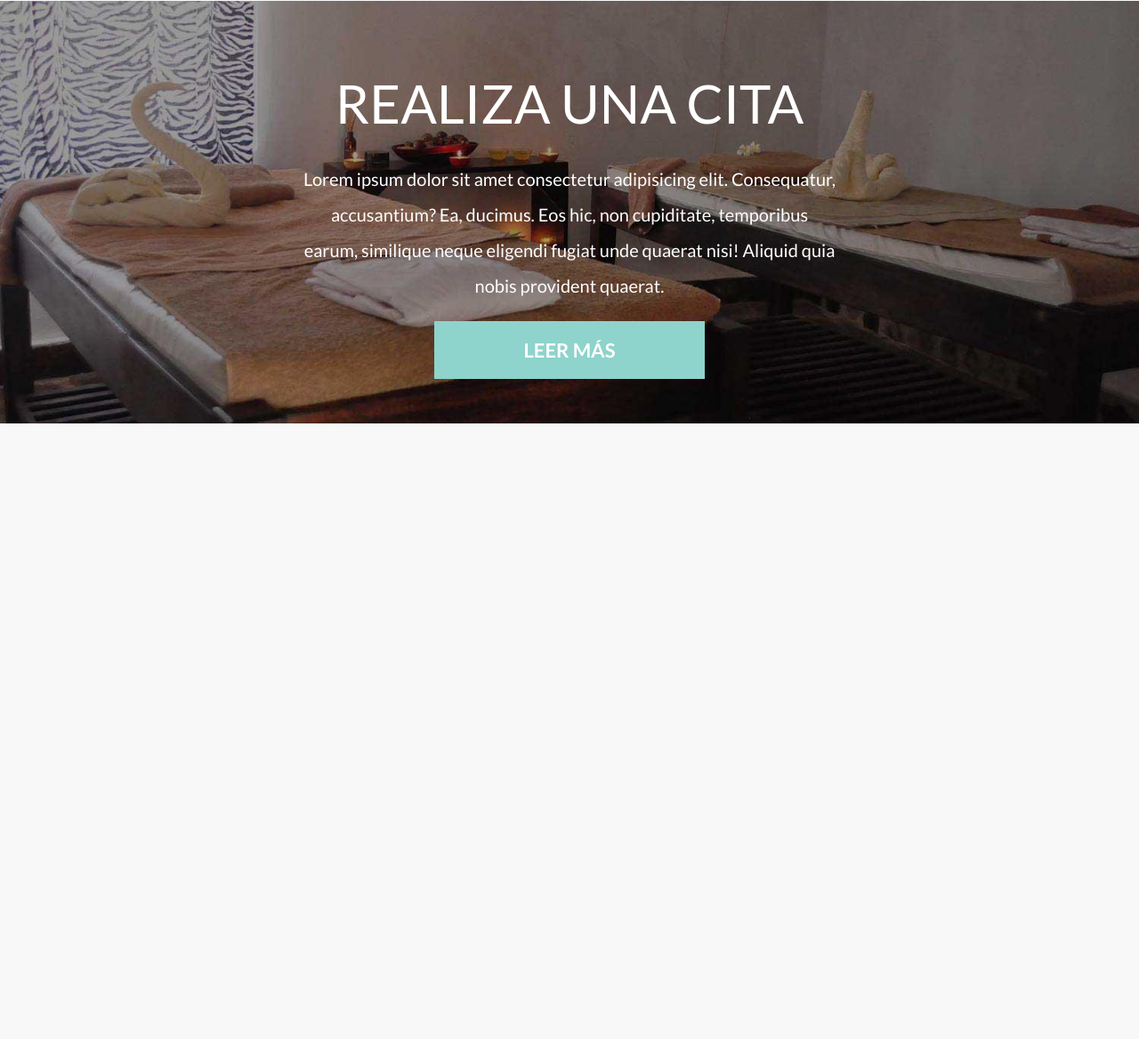
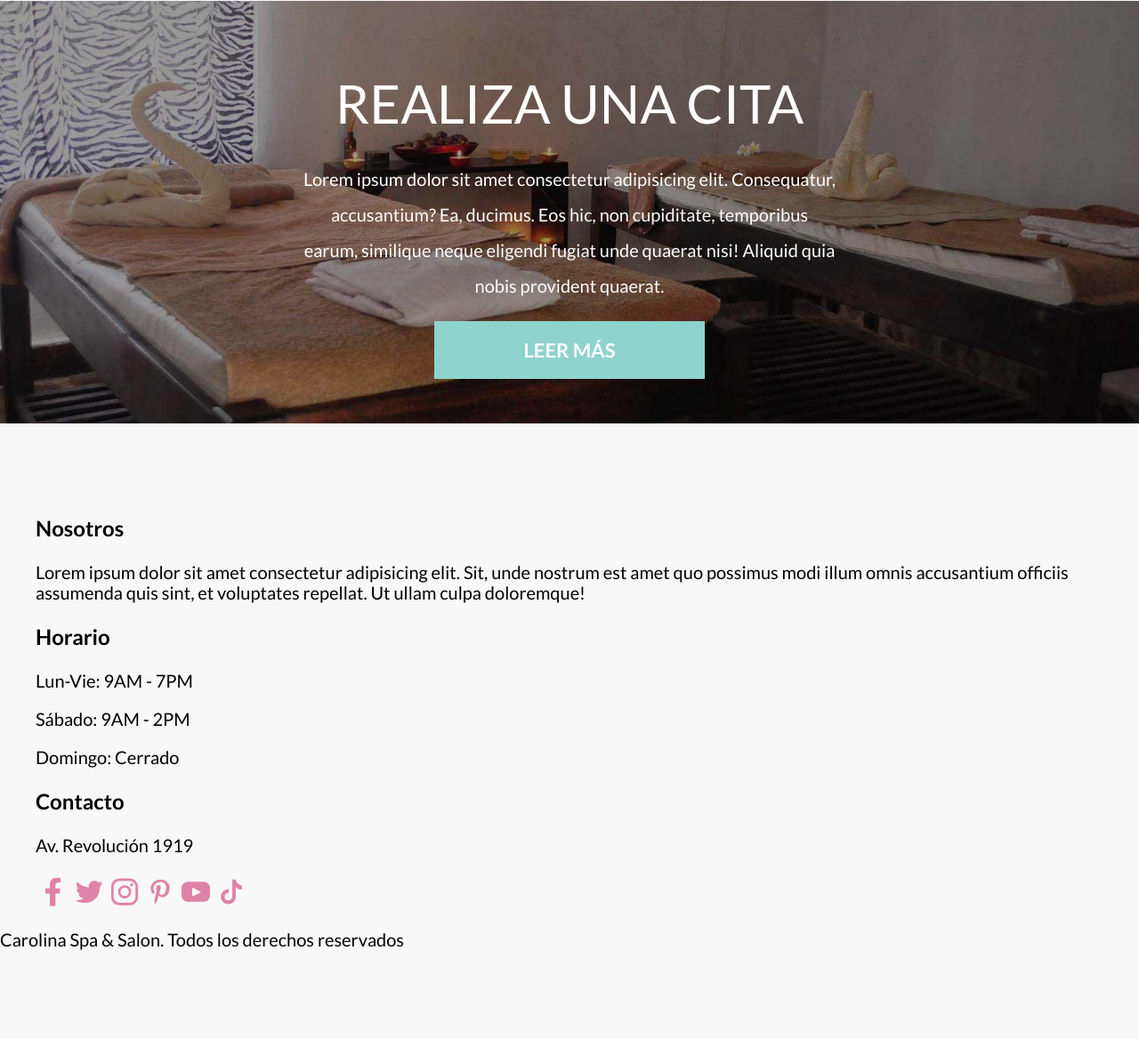
Before and after one commit to LuisMarioSolano/carolina-spa, a website: page index.html in a window 1280 px wide. Shown: the part 3451-4619 px from the top of the page at 89% size. Before the commit the page ends 3927 px from the top, so only its background shows below. Drawn offline with Linux system fonts and the light colour scheme; a web font is replaced by a local one.

Commit message:
Update index.html: add elements for .footer

```diff
--- a/index.html
+++ b/index.html
@@ -180,7 +180,7 @@
               <tr class="tabla__tr">
                 <td class="tabla__td">Sábado</td>
                 <td class="tabla__td">09:00</td>
-                <td class="tabla__td">19:00</td>
+                <td class="tabla__td">14:00</td>
               </tr>
               <tr class="tabla__tr">
                 <td class="tabla__td">Domingo</td>
@@ -297,5 +297,54 @@
 
       <a class="cita__enlace" href="#">Leer más</a>
     </section>
+
+    <footer class="footer seccion">
+      <div class="footer__grid contenedor">
+        <div class="footer__widget">
+          <h3 class="footer__heading">Nosotros</h3>
+          <p class="footer__texto">
+            Lorem ipsum dolor sit amet consectetur adipisicing elit. Sit, unde
+            nostrum est amet quo possimus modi illum omnis accusantium officiis
+            assumenda quis sint, et voluptates repellat. Ut ullam culpa
+            doloremque!
+          </p>
+        </div>
+
+        <div class="footer__widget">
+          <h3 class="footer__heading">Horario</h3>
+          <p class="footer__texto">Lun-Vie: 9AM - 7PM</p>
+          <p class="footer__texto">Sábado: 9AM - 2PM</p>
+          <p class="footer__texto">Domingo: Cerrado</p>
+        </div>
+
+        <div class="footer__widget">
+          <h3 class="footer__heading">Contacto</h3>
+          <p class="footer__texto">Av. Revolución 1919</p>
+
+          <nav class="sociales">
+            <a class="sociales__enlace" href="http://facebook.com">
+              <span class="sociales__accesible">Facebook</span>
+            </a>
+            <a class="sociales__enlace" href="http://twitter.com">
+              <span class="sociales__accesible">Twitter</span>
+            </a>
+            <a class="sociales__enlace" href="http://instagram.com">
+              <span class="sociales__accesible">Instagram</span>
+            </a>
+            <a class="sociales__enlace" href="http://pinterest.com">
+              <span class="sociales__accesible">Pinterest</span>
+            </a>
+            <a class="sociales__enlace" href="https://youtube.com">
+              <span class="sociales__accesible">YouTube</span>
+            </a>
+            <a class="sociales__enlace" href="http://tiktok.com">
+              <span class="sociales__accesible">TikTok</span>
+            </a>
+          </nav>
+        </div>
+      </div>
+
+      <p class="footer__copyright">Carolina Spa & Salon. Todos los derechos reservados</p>
+    </footer>
   </body>
 </html>
```
